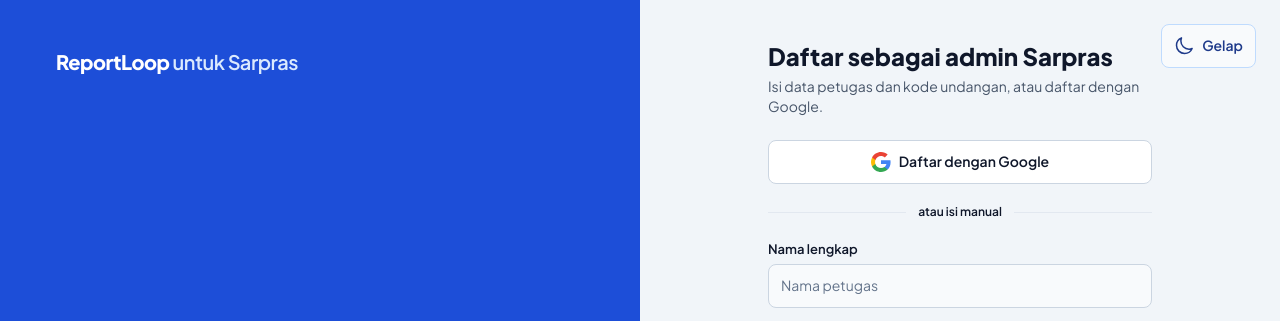
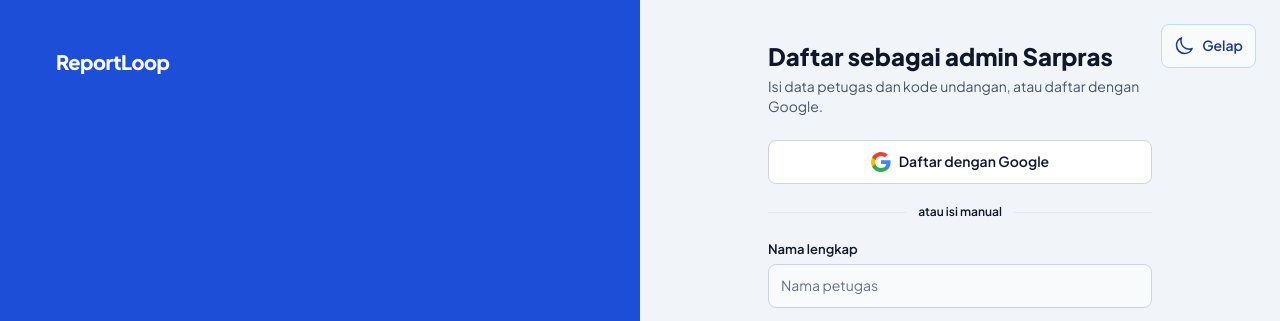
Before and after one commit to mfadilfaiz17/FE-ReportLoop, a plain HTML site: page html/admin-daftar.html in a window 1280 px wide. Shown: the top 321 px of the page. Drawn offline with nearby package versions, Linux system fonts and the light colour scheme.

Commit message:
update UI

```diff
--- a/html/admin-daftar.html
+++ b/html/admin-daftar.html
@@ -31,7 +31,7 @@
   <main class="flex-1 grid lg:grid-cols-2">
     <section class="app-header px-6 py-8 sm:px-10 lg:px-14 lg:py-12 flex flex-col justify-between gap-10">
       <div class="flex items-center justify-between gap-3">
-        <a href="../index.html" class="text-xl font-extrabold tracking-tight hover:opacity-90">ReportLoop <span class="font-semibold text-blue-100">untuk Sarpras</span></a>
+        <a href="../index.html" class="text-xl font-extrabold tracking-tight hover:opacity-90">ReportLoop <span class="font-semibold text-blue-100"></span></a>
         <button type="button" data-theme-toggle aria-pressed="false" aria-label="Beralih ke mode gelap" class="lg:hidden nav-link border border-white/35 px-2.5">
           <span data-theme-icon></span>
         </button>
```
Also changed, not shown: html/admin-masuk.html (+1 -1 lines).
